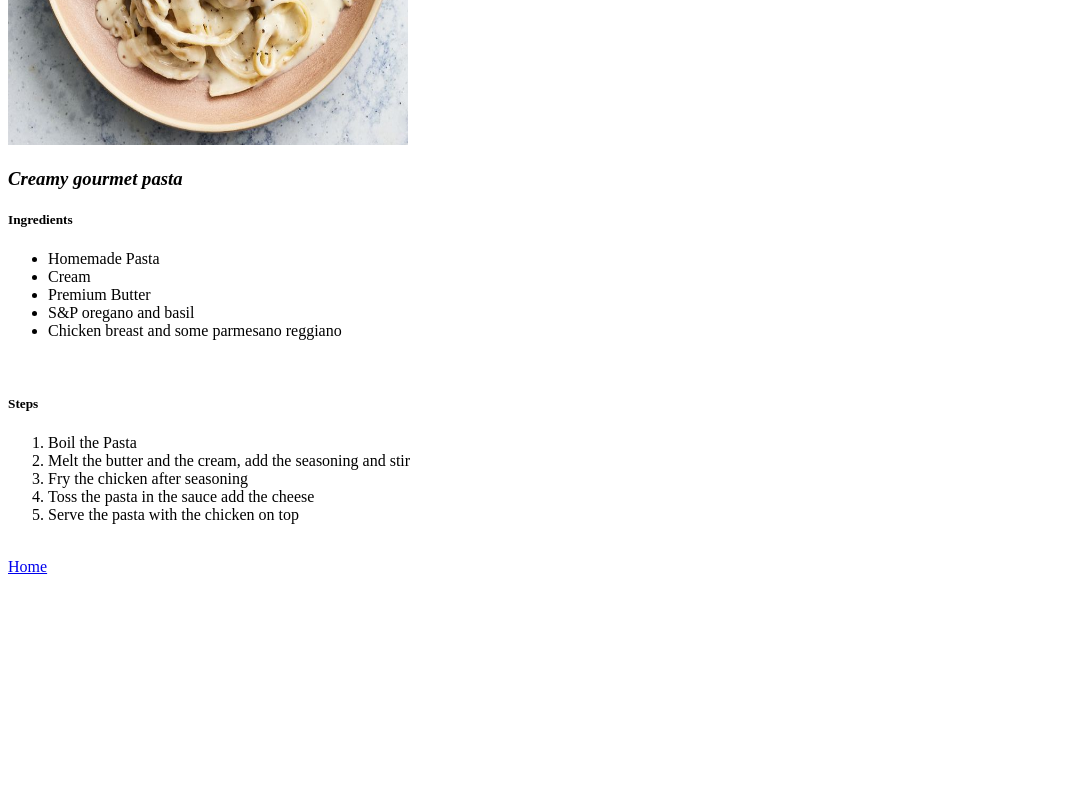
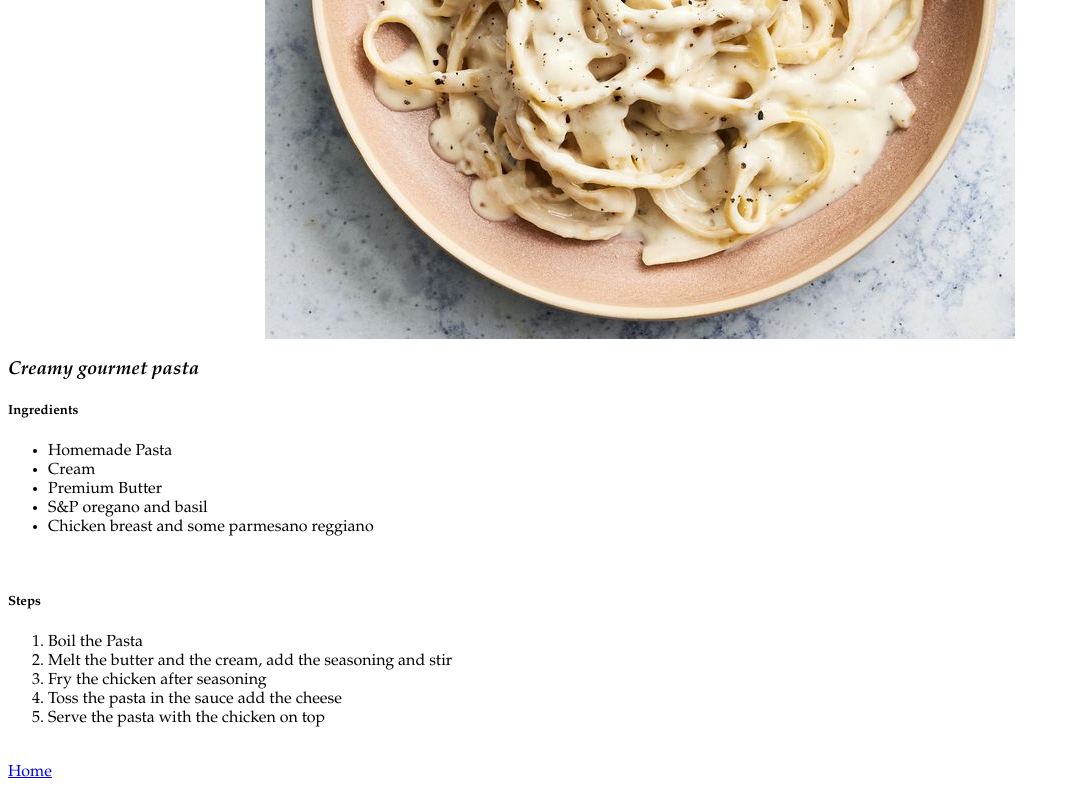
Before and after one commit to Sxrxndipity/TheOdinProject, a plain HTML site: page foundations/odin-recipes/recipes/Fettuccine.html in a window 1280 px wide. Shown: the part 305-1095 px from the top of the page, without its empty margins (0-1070 px from the left). Before the commit the page ends 889 px from the top, so only its background shows below. Drawn offline with Linux system fonts and the light colour scheme.

Commit message:
styled recipe page

```diff
--- a/foundations/odin-recipes/recipes/Fettuccine.html
+++ b/foundations/odin-recipes/recipes/Fettuccine.html
@@ -1,14 +1,16 @@
 <!DOCTYPE html>
 <html lang="en">
     <head>
+        <link rel="stylesheet" href="styles.css">
         <meta charset="UTF-8">
         <title>Pasta</title>
     </head>
     <body>
-        <h1>Fettuccine</h1>
-        <img src="Alfredo.jpg" alt="Alfredo" height=370 width=400><br>
-        <h3><em>Creamy gourmet pasta</em></h3>
-        <h5><strong>Ingredients</strong></h5>
+        <h1 id="fet">Fettuccine</h1>
+        <img id="fet" src="Alfredo.jpg" alt="Alfredo" <br>
+        <h3 class="title"><em>Creamy gourmet pasta</em></h3>
+        <div>
+            <h5 class="sub"><strong>Ingredients</strong></h5>
             <ul>
                 <li>Homemade Pasta</li>
                 <li>Cream</li>
@@ -16,7 +18,7 @@
                 <li>S&P oregano and basil</li>
                 <li>Chicken breast and some parmesano reggiano</li>
             </ul><br>
-        <h5><strong>Steps</strong></h5>
+            <h5 class="sub"><strong>Steps</strong></h5>
             <ol>
                 <li>Boil the Pasta</li>
                 <li>Melt the butter and the cream, add the seasoning and stir</li>
@@ -24,6 +26,7 @@
                 <li>Toss the pasta in the sauce add the cheese </li>
                 <li>Serve the pasta with the chicken on top</li>
             </ol><br>
+        </div>
         <a href="../index.html">Home</a>
     </body>
 </html>
--- /dev/null
+++ b/foundations/odin-recipes/recipes/styles.css
@@ -0,0 +1,21 @@
+body {
+    font-family: Garamond;
+}
+
+#fet {
+    color: purple;
+    text-align: center;
+}
+img {
+    width: 400;
+    height: auto;
+    margin: auto;
+    display: block;
+}
+
+div {
+    font-weight: 200;
+}
+.sub {
+    font-weight: 500;
+}
```
Also changed, not shown: css-exercises/foundations/cascade/01-cascade-fix/style.css (+10 -11 lines). Lines whose indentation alone changed are shown as unchanged.
